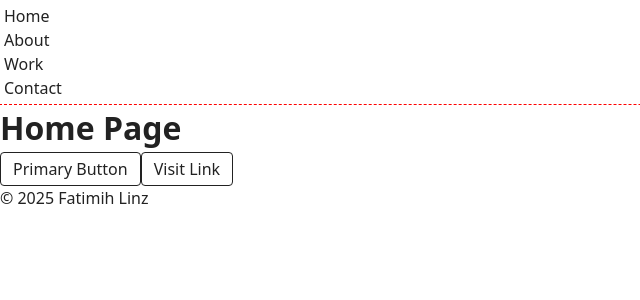
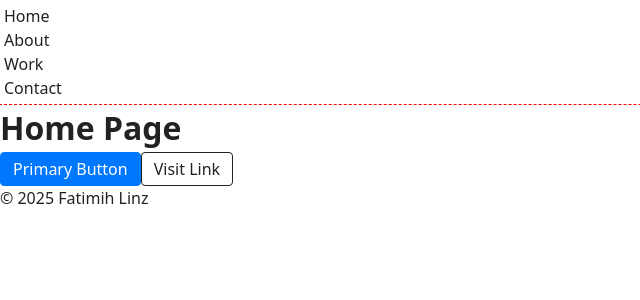
Before and after one commit to fatimih/portfolio-site-2025, a React (Vite) app: page / in a window 1280 px wide. Shown: the top 300 px of the page, without its empty margins (0-640 px from the left). Built offline with nearby package versions, Linux system fonts and the light colour scheme.

Commit message:
04.01: Wire Button primary variant to base.css color tokens

```diff
--- a/src/components/ui/Button.jsx
+++ b/src/components/ui/Button.jsx
@@ -1,8 +1,15 @@
 import styles from './Button.module.css';
 
-export default function Button({ as = 'button', className = '', children, ...props }) {
+export default function Button({
+  as = 'button',
+  className = '',
+  variant = 'secondary',
+  children,
+  ...props
+}) {
   const Component = as;
-  const classes = `${styles.root}${className ? ' ' + className : ''}`;
+  const variantClass = styles[variant] || '';
+  const classes = `${styles.root} ${variantClass}${className ? ' ' + className : ''}`;
 
   return (
     <Component className={classes} {...props}>
```
